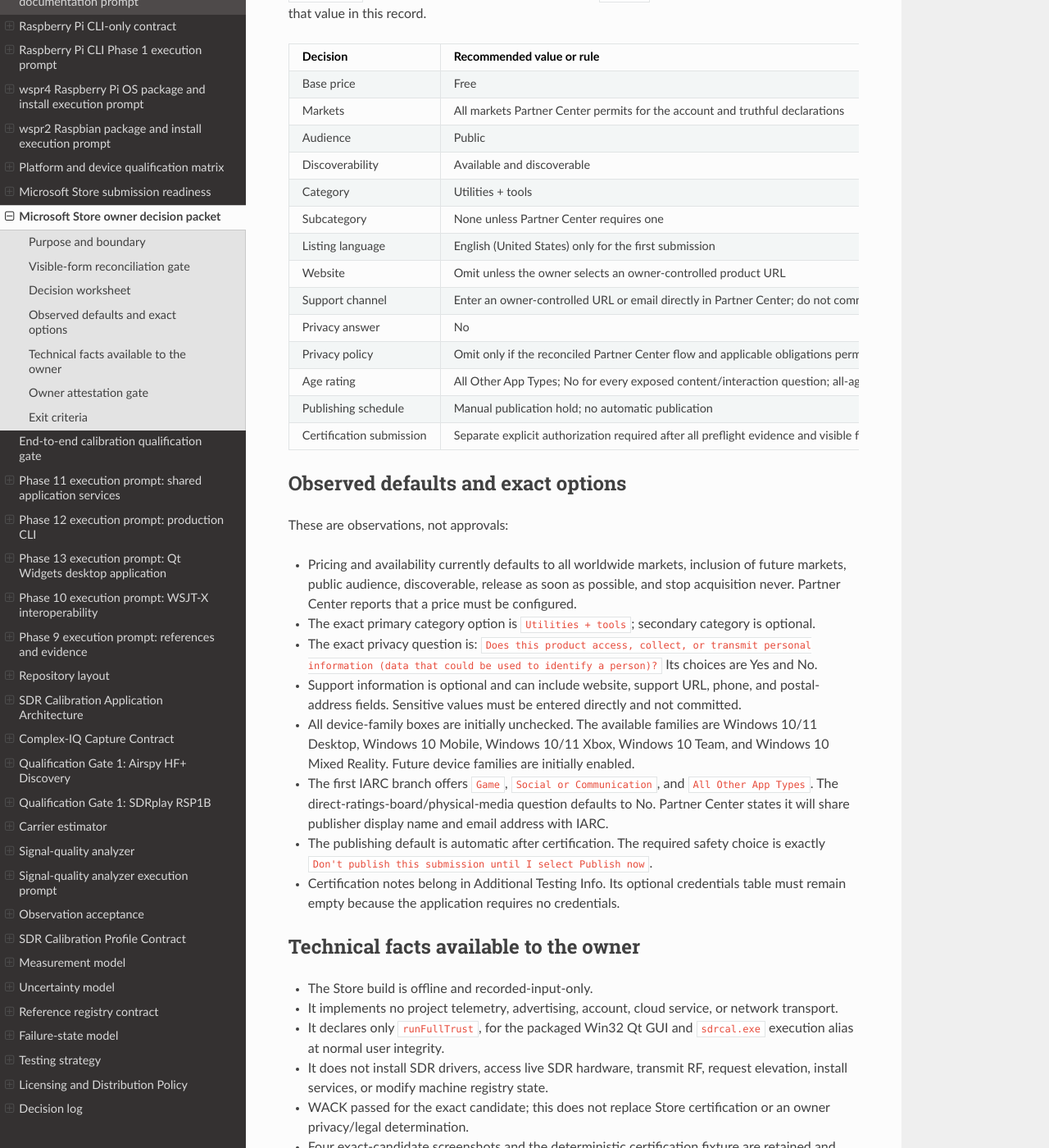
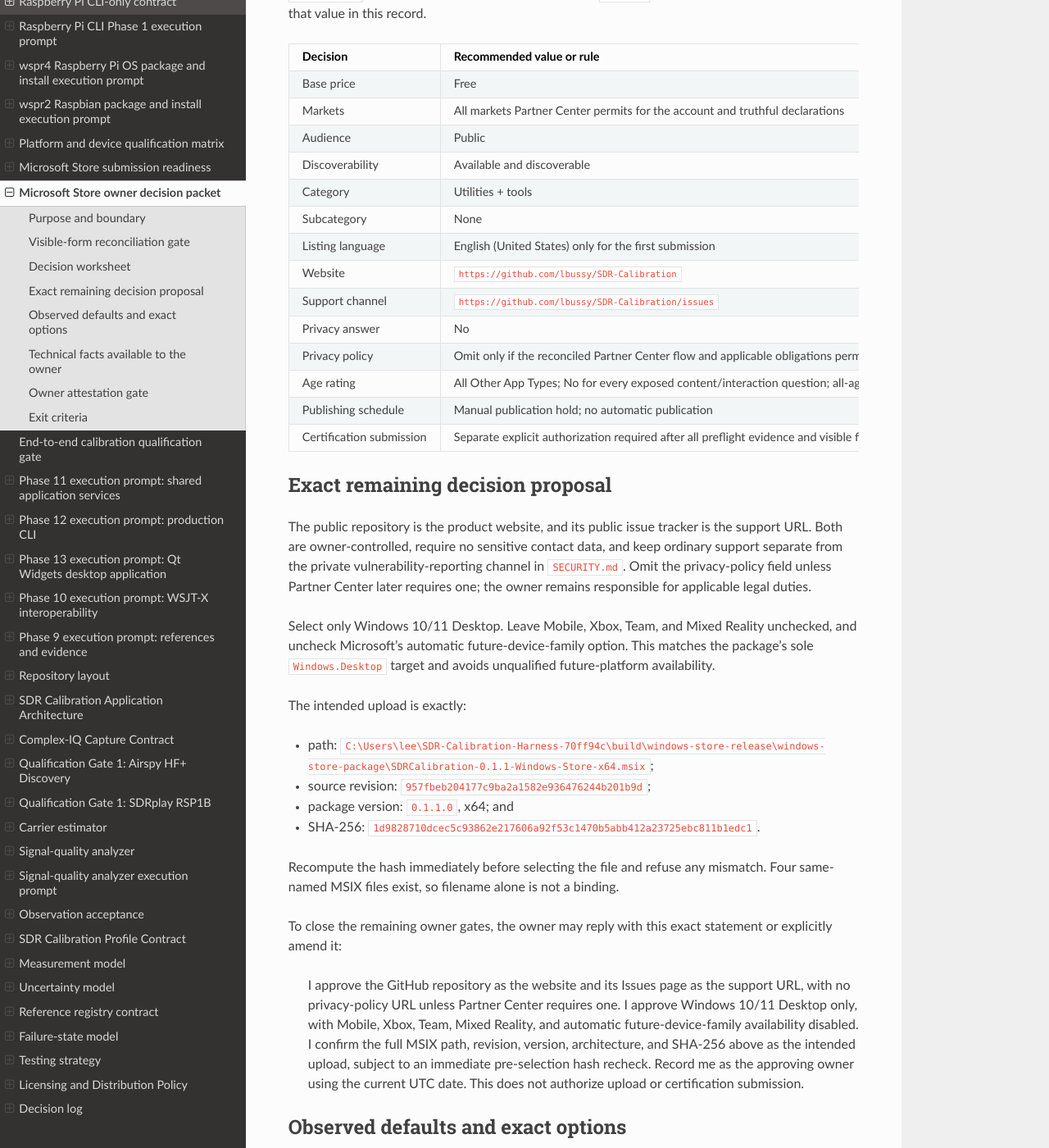
Before and after one commit to lbussy/SDR-Calibration, a Sphinx documentation site: the page built from docs/development/windows-store-owner-decisions.md, in a window 1280 px wide and 1400 px high, scrolled down 930 px. Shown: the whole window at 82% size. Built offline with Sphinx 7.4.7 and the Read the Docs theme 3.1.0, drawn with Linux system fonts in a browser that asks for light colours; some of the changed text lies outside the part shown.

```diff
--- a/docs/development/windows-store-owner-decisions.md
+++ b/docs/development/windows-store-owner-decisions.md
@@ -42,15 +42,50 @@ has not approved that value in this record.
 | Audience | Public | Approved and saved |
 | Discoverability | Available and discoverable | Approved and saved |
 | Category | Utilities + tools | Approved and saved |
-| Subcategory | None unless Partner Center requires one | Pending |
+| Subcategory | None | Approved and saved |
 | Listing language | English (United States) only for the first submission | Approved and saved |
-| Website | Omit unless the owner selects an owner-controlled product URL | Pending |
-| Support channel | Enter an owner-controlled URL or email directly in Partner Center; do not commit it here | Pending |
+| Website | `https://github.com/lbussy/SDR-Calibration` | Proposed; explicit approval pending |
+| Support channel | `https://github.com/lbussy/SDR-Calibration/issues` | Proposed; explicit approval pending |
 | Privacy answer | No | Approved and saved |
 | Privacy policy | Omit only if the reconciled Partner Center flow and applicable obligations permit it; otherwise provide an owner-controlled truthful policy | Pending |
 | Age rating | All Other App Types; No for every exposed content/interaction question; all-ages/3+ mappings | Approved and saved |
 | Publishing schedule | Manual publication hold; no automatic publication | Approved and saved |
 | Certification submission | Separate explicit authorization required after all preflight evidence and visible fields are independently reconciled | Pending |
+
+## Exact remaining decision proposal
+
+The public repository is the product website, and its public issue tracker is
+the support URL. Both are owner-controlled, require no sensitive contact data,
+and keep ordinary support separate from the private vulnerability-reporting
+channel in `SECURITY.md`. Omit the privacy-policy field unless Partner Center
+later requires one; the owner remains responsible for applicable legal duties.
+
+Select only Windows 10/11 Desktop. Leave Mobile, Xbox, Team, and Mixed Reality
+unchecked, and uncheck Microsoft's automatic future-device-family option. This
+matches the package's sole `Windows.Desktop` target and avoids unqualified
+future-platform availability.
+
+The intended upload is exactly:
+
+- path: `C:\Users\lee\SDR-Calibration-Harness-70ff94c\build\windows-store-release\windows-store-package\SDRCalibration-0.1.1-Windows-Store-x64.msix`;
+- source revision: `957fbeb204177c9ba2a1582e936476244b201b9d`;
+- package version: `0.1.1.0`, x64; and
+- SHA-256: `1d9828710dcec5c93862e217606a92f53c1470b5abb412a23725ebc811b1edc1`.
+
+Recompute the hash immediately before selecting the file and refuse any
+mismatch. Four same-named MSIX files exist, so filename alone is not a binding.
+
+To close the remaining owner gates, the owner may reply with this exact
+statement or explicitly amend it:
+
+> I approve the GitHub repository as the website and its Issues page as the
+> support URL, with no privacy-policy URL unless Partner Center requires one. I
+> approve Windows 10/11 Desktop only, with Mobile, Xbox, Team, Mixed Reality,
+> and automatic future-device-family availability disabled. I confirm the full
+> MSIX path, revision, version, architecture, and SHA-256 above as the intended
+> upload, subject to an immediate pre-selection hash recheck. Record me as the
+> approving owner using the current UTC date. This does not authorize upload or
+> certification submission.
 
 ## Observed defaults and exact options
 
```
Also changed, not shown: docs/development/windows-store-owner-gate-closure-execution-prompt.md (added, +65 -0 lines), docs/development/windows-store-submission-readiness.md (+6 -0 lines), docs/index.md (+1 -0 lines), 1 other file.
